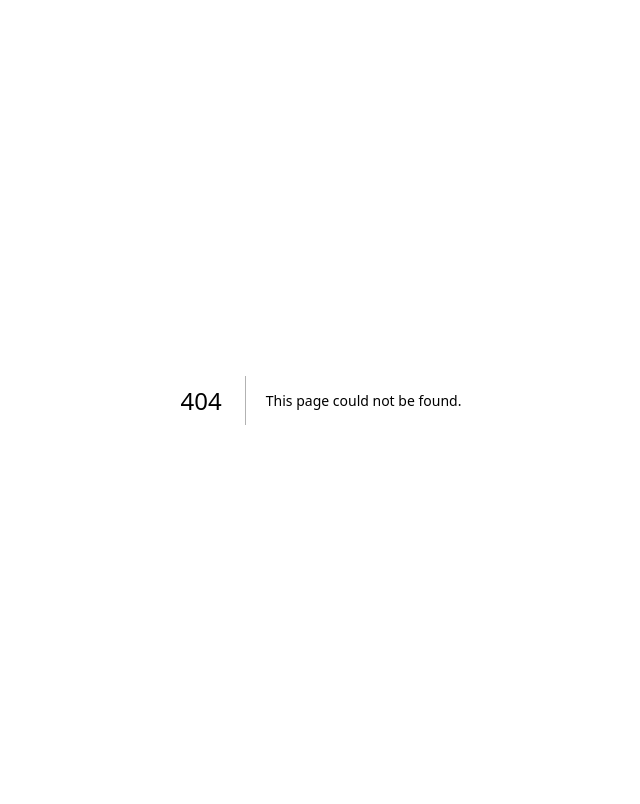
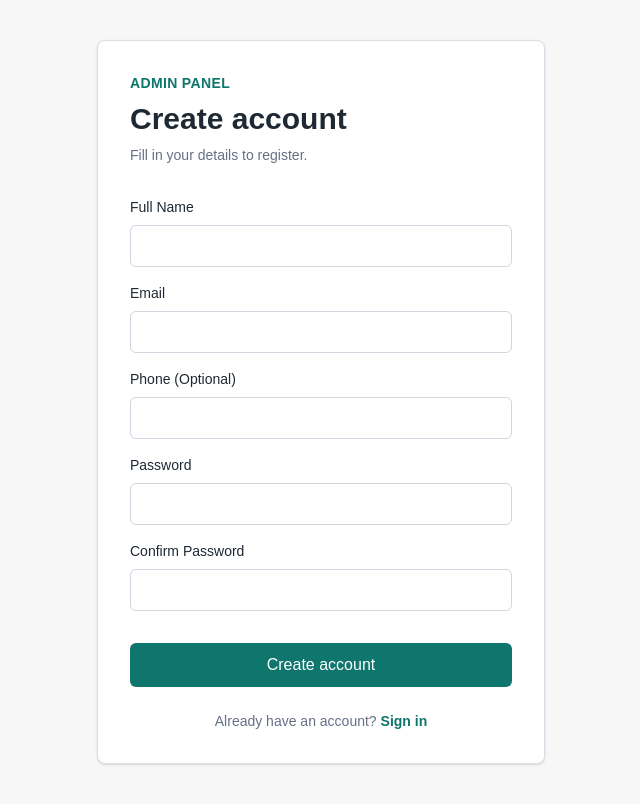
Before and after one commit to hudaibr/admin-panel, a Next.js app: page /register in a window 1280 px wide. Before the commit this address had no page. Shown: the whole page, without its empty margins (319-959 px from the left). Built offline with nearby package versions, Linux system fonts and the light colour scheme.

Commit message:
add register page

```diff
--- a/app/login/page.js
+++ b/app/login/page.js
@@ -3,6 +3,7 @@
 import { useState } from 'react'
 import { supabase } from '@/lib/supabaseClient'
 import { useRouter } from 'next/navigation'
+import Link from 'next/link'
 
 export default function Login() {
   const router = useRouter()
@@ -89,6 +90,13 @@ export default function Login() {
           >
             {loading ? 'Signing in...' : 'Sign in'}
           </button>
+
+          <p className="mt-6 text-center text-sm text-[#667085]">
+            Don't have an account?{' '}
+            <Link href="/register" className="font-semibold text-[#0f766e] hover:underline">
+              Register
+            </Link>
+          </p>
         </form>
       </div>
     </div>
--- /dev/null
+++ b/app/register/page.js
@@ -0,0 +1,200 @@
+'use client'
+
+import { useState } from 'react'
+import { useRouter } from 'next/navigation'
+import Link from 'next/link'
+
+export default function Register() {
+  const router = useRouter()
+  const [formData, setFormData] = useState({
+    full_name: '',
+    email: '',
+    phone: '',
+    password: '',
+    confirmPassword: ''
+  })
+  const [error, setError] = useState('')
+  const [success, setSuccess] = useState(false)
+  const [loading, setLoading] = useState(false)
+
+  const handleChange = (e) => {
+    const { name, value } = e.target
+    setFormData(prev => ({ ...prev, [name]: value }))
+  }
+
+  const handleRegister = async (event) => {
+    event.preventDefault()
+    setError('')
+
+    if (formData.password !== formData.confirmPassword) {
+      setError('Passwords do not match')
+      return
+    }
+
+    if (formData.password.length < 8) {
+      setError('Password must be at least 8 characters')
+      return
+    }
+
+    setLoading(true)
+
+    try {
+      const response = await fetch('/api/auth/register', {
+        method: 'POST',
+        headers: {
+          'Content-Type': 'application/json',
+        },
+        body: JSON.stringify({
+          email: formData.email,
+          password: formData.password,
+          full_name: formData.full_name,
+          phone: formData.phone,
+        }),
+      })
+
+      const result = await response.json()
+
+      if (!response.ok) {
+        throw new Error(result.error || 'Registration failed')
+      }
+
+      setSuccess(true)
+      setLoading(false)
+    } catch (err) {
+      setError(err.message)
+      setLoading(false)
+    }
+  }
+
+  if (success) {
+    return (
+      <div className="min-h-screen bg-[#f7f7f8] px-4 py-10 text-[#1f2933]">
+        <div className="mx-auto flex min-h-[calc(100vh-5rem)] w-full max-w-md items-center">
+          <div className="w-full rounded-lg border border-[#d8dee6] bg-white p-8 shadow-sm text-center">
+            <div className="mb-6 flex justify-center">
+              <div className="rounded-full bg-[#ecfdf5] p-3">
+                <svg className="h-8 w-8 text-[#059669]" fill="none" viewBox="0 0 24 24" stroke="currentColor">
+                  <path strokeLinecap="round" strokeLinejoin="round" strokeWidth="2" d="M5 13l4 4L19 7" />
+                </svg>
+              </div>
+            </div>
+            <h1 className="text-2xl font-bold mb-2">Registration Successful</h1>
+            <p className="text-[#667085] mb-8">
+              Your account has been created. However, it is currently inactive and requires admin approval before you can sign in to the panel.
+            </p>
+            <Link
+              href="/login"
+              className="inline-block w-full rounded-md bg-[#0f766e] px-4 py-2.5 text-sm font-semibold text-white hover:bg-[#115e59]"
+            >
+              Back to Login
+            </Link>
+          </div>
+        </div>
+      </div>
+    )
+  }
+
+  return (
+    <div className="min-h-screen bg-[#f7f7f8] px-4 py-10 text-[#1f2933]">
+      <div className="mx-auto flex min-h-[calc(100vh-5rem)] w-full max-w-md items-center">
+        <form onSubmit={handleRegister} className="w-full rounded-lg border border-[#d8dee6] bg-white p-8 shadow-sm">
+          <div className="mb-8">
+            <p className="text-sm font-semibold uppercase tracking-wide text-[#0f766e]">Admin Panel</p>
+            <h1 className="mt-2 text-3xl font-bold">Create account</h1>
+            <p className="mt-2 text-sm text-[#667085]">Fill in your details to register.</p>
+          </div>
+
+          {error ? (
+            <div className="mb-4 rounded-md border border-[#f2b8b5] bg-[#fff4f2] px-4 py-3 text-sm text-[#b42318]">
+              {error}
+            </div>
+          ) : null}
+
+          <div className="space-y-4">
+            <div>
+              <label className="mb-2 block text-sm font-medium" htmlFor="full_name">Full Name</label>
+              <input
+                id="full_name"
+                name="full_name"
+                className="w-full rounded-md border border-[#cfd6df] px-3 py-2 outline-none focus:border-[#0f766e] focus:ring-2 focus:ring-[#99f6e4]"
+                type="text"
+                value={formData.full_name}
+                onChange={handleChange}
+                required
+              />
+            </div>
+
+            <div>
+              <label className="mb-2 block text-sm font-medium" htmlFor="email">Email</label>
+              <input
+                id="email"
+                name="email"
+                className="w-full rounded-md border border-[#cfd6df] px-3 py-2 outline-none focus:border-[#0f766e] focus:ring-2 focus:ring-[#99f6e4]"
+                type="email"
+                autoComplete="email"
+                value={formData.email}
+                onChange={handleChange}
+                required
+              />
+            </div>
+
+            <div>
+              <label className="mb-2 block text-sm font-medium" htmlFor="phone">Phone (Optional)</label>
+              <input
+                id="phone"
+                name="phone"
+                className="w-full rounded-md border border-[#cfd6df] px-3 py-2 outline-none focus:border-[#0f766e] focus:ring-2 focus:ring-[#99f6e4]"
+                type="tel"
+                value={formData.phone}
+                onChange={handleChange}
+              />
+            </div>
+
+            <div>
+              <label className="mb-2 block text-sm font-medium" htmlFor="password">Password</label>
+              <input
+                id="password"
+                name="password"
+                className="w-full rounded-md border border-[#cfd6df] px-3 py-2 outline-none focus:border-[#0f766e] focus:ring-2 focus:ring-[#99f6e4]"
+                type="password"
+                autoComplete="new-password"
+                value={formData.password}
+                onChange={handleChange}
+                required
+              />
+            </div>
+
+            <div>
+              <label className="mb-2 block text-sm font-medium" htmlFor="confirmPassword">Confirm Password</label>
+              <input
+                id="confirmPassword"
+                name="confirmPassword"
+                className="w-full rounded-md border border-[#cfd6df] px-3 py-2 outline-none focus:border-[#0f766e] focus:ring-2 focus:ring-[#99f6e4]"
+                type="password"
+                autoComplete="new-password"
+                value={formData.confirmPassword}
+                onChange={handleChange}
+                required
+              />
+            </div>
+          </div>
+
+          <button
+            className="mt-8 w-full rounded-md bg-[#0f766e] px-4 py-2.5 text-sm font-semibold text-white hover:bg-[#115e59]"
+            type="submit"
+            disabled={loading}
+          >
+            {loading ? 'Creating account...' : 'Create account'}
+          </button>
+
+          <p className="mt-6 text-center text-sm text-[#667085]">
+            Already have an account?{' '}
+            <Link href="/login" className="font-semibold text-[#0f766e] hover:underline">
+              Sign in
+            </Link>
+          </p>
+        </form>
+      </div>
+    </div>
+  )
+}
```
